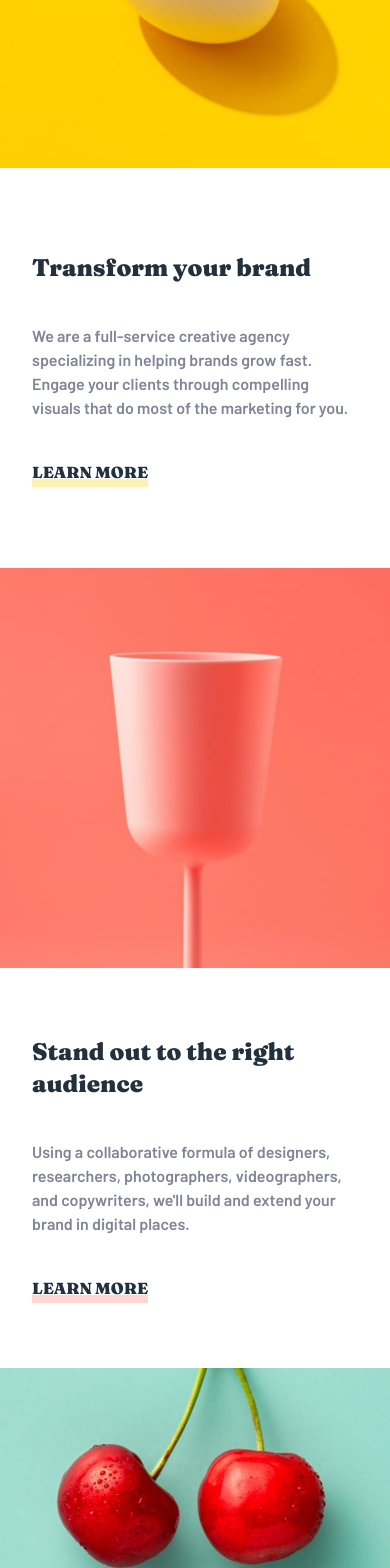
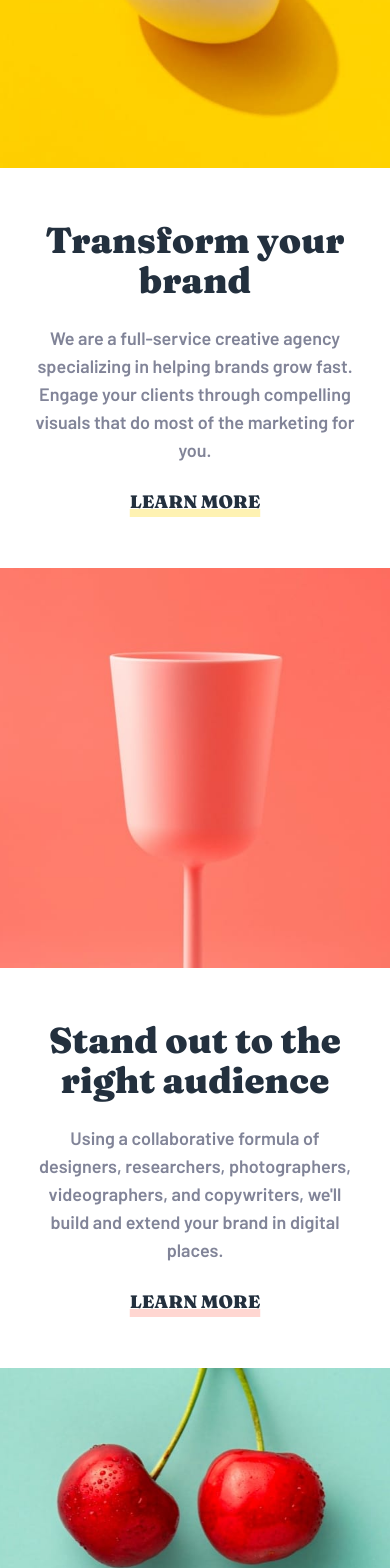
Before and after one commit to MaorBezalel/landing-pages, a React (Vite) app: page /sunnyside in a window 390 px wide. Shown: the part 1076-2644 px from the top of the page. Built offline with nearby package versions, Linux system fonts and the light colour scheme.

Commit message:
chore: Update responsiveness of `features` section

```diff
--- a/src/pages/sunnyside/Sunnyside.page.tsx
+++ b/src/pages/sunnyside/Sunnyside.page.tsx
@@ -140,21 +140,24 @@ export default function SunnysidePage() {
                         desktop-md:px-32
                         desktop-sm:px-24
                         tablet-lg:px-16
-                        tablet-md:h-[400px] tablet-md:px-8
-                        tablet-sm:order-1"
+                        tablet-md:h-[400px] tablet-md:gap-5
+                        tablet-sm:order-1 tablet-sm:items-center tablet-sm:px-16 tablet-sm:text-center
+                        mobile-lg:gap-6 mobile-lg:px-8"
                     >
                         <h2
                             className="font-fraunces text-5xl font-[900] text-sunnyside-very-dark-desaturated-blue
                             desktop-lg:text-5xl
                             desktop-md:text-3xl
-                            tablet-md:text-2xl"
+                            tablet-md:text-2xl
+                            tablet-sm:text-4xl"
                         >
                             Transform your brand
                         </h2>
                         <p
                             className="text-xl text-sunnyside-dark-grayish-blue
                             desktop-md:text-lg
-                            tablet-md:text-base"
+                            tablet-md:text-base
+                            tablet-sm:text-lg"
                         >
                             We are a full-service creative agency specializing in helping brands grow fast. Engage your
                             clients through compelling visuals that do most of the marketing for you.
@@ -162,7 +165,8 @@ export default function SunnysidePage() {
                         <Link
                             to={ROUTES.SUNNY_SIDE}
                             className="font-fraunces font-extrabold uppercase text-sunnyside-very-dark-desaturated-blue underline decoration-sunnyside-yellow/30 decoration-8 underline-offset-1 transition-colors duration-200 hover:decoration-sunnyside-yellow
-                            tablet-md:text-base"
+                            tablet-md:text-base
+                            tablet-sm:text-lg"
                         >
                             Learn More
                         </Link>
@@ -174,20 +178,24 @@ export default function SunnysidePage() {
                         desktop-md:px-32
                         desktop-sm:px-24
                         tablet-lg:px-16
-                        tablet-md:h-[400px] tablet-md:px-8"
+                        tablet-md:h-[400px] tablet-md:gap-5
+                        tablet-sm:items-center tablet-sm:px-16 tablet-sm:text-center
+                        mobile-lg:gap-6 mobile-lg:px-8"
                     >
                         <h2
                             className="font-fraunces text-5xl font-[900] text-sunnyside-very-dark-desaturated-blue
                             desktop-lg:text-5xl
                             desktop-md:text-3xl
-                            tablet-md:text-2xl"
+                            tablet-md:text-2xl
+                            tablet-sm:text-4xl"
                         >
                             Stand out to the right audience
                         </h2>
                         <p
                             className="text-xl text-sunnyside-dark-grayish-blue
                             desktop-md:text-lg
-                            tablet-md:text-base"
+                            tablet-md:text-base
+                            tablet-sm:text-lg"
                         >
                             Using a collaborative formula of designers, researchers, photographers, videographers, and
                             copywriters, we'll build and extend your brand in digital places.
@@ -195,7 +203,8 @@ export default function SunnysidePage() {
                         <Link
                             to={ROUTES.SUNNY_SIDE}
                             className="font-fraunces font-extrabold uppercase text-sunnyside-very-dark-desaturated-blue underline decoration-sunnyside-soft-red/30 decoration-8 underline-offset-1 transition-colors duration-200 hover:decoration-sunnyside-soft-red
-                            tablet-md:text-base"
+                            tablet-md:text-base
+                            tablet-sm:text-lg"
                         >
                             Learn More
                         </Link>
```
